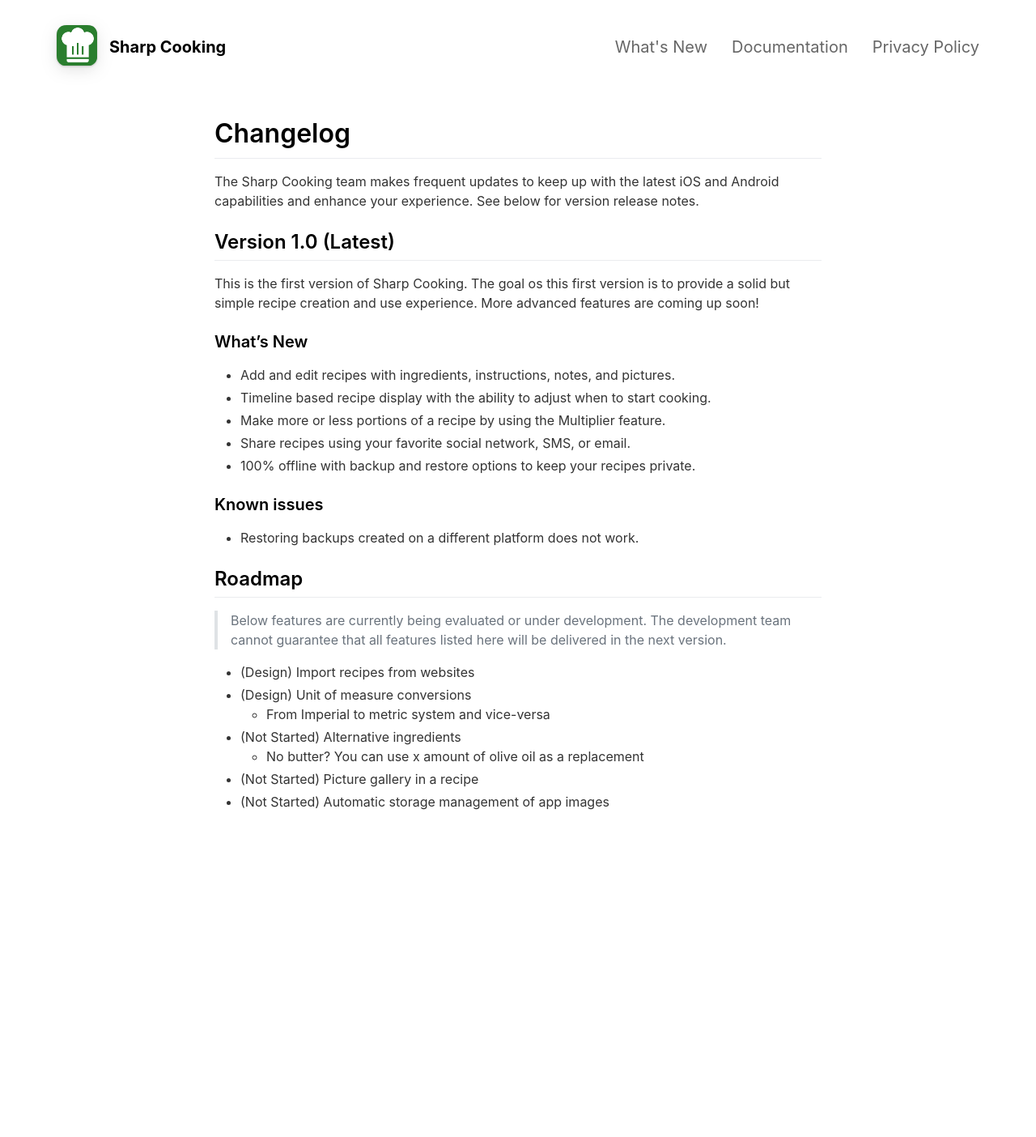
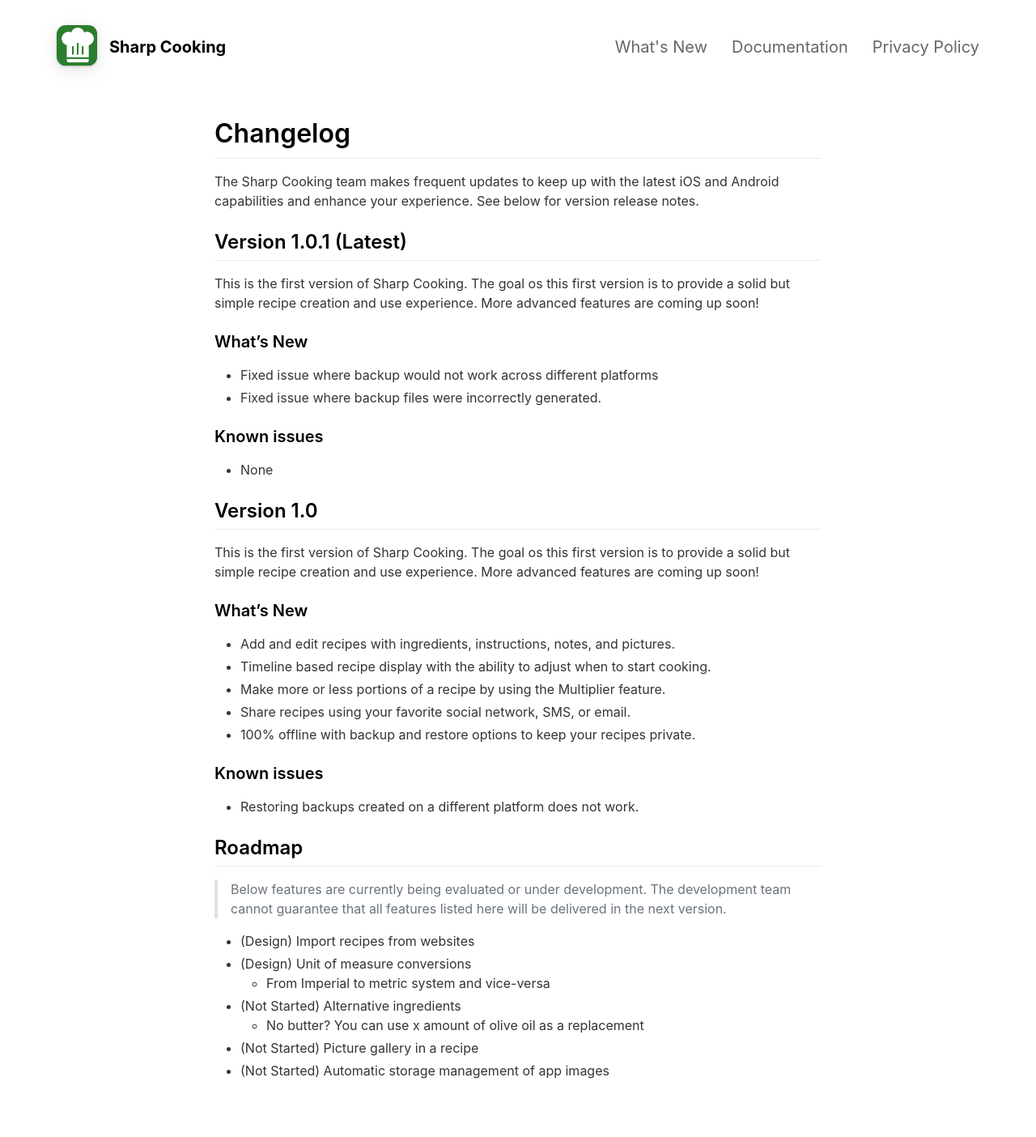
Before and after one commit to jlucaspains/sharp-cooking-pages, a Jekyll site: the page built from _pages/changelog.md, in a window 1280 px wide. Shown: the whole page at 81% size. Built offline with Jekyll 4.4.1, drawn with Linux system fonts in a browser that asks for light colours; nearby versions of some CDN libraries; before the commit the page ends 1072 px from its top, so only the background shows below that.

Commit message:
updated release notes, added new import site.

```diff
--- a/_pages/changelog.md
+++ b/_pages/changelog.md
@@ -7,7 +7,17 @@ include_in_header: true
 # Changelog
 The Sharp Cooking team makes frequent updates to keep up with the latest iOS and Android capabilities and enhance your experience. See below for version release notes.
 
-## **Version 1.0** (Latest)
+## **Version 1.0.1** (Latest)
+This is the first version of Sharp Cooking. The goal os this first version is to provide a solid but simple recipe creation and use experience. More advanced features are coming up soon!
+
+### What's New
+- Fixed issue where backup would not work across different platforms
+- Fixed issue where backup files were incorrectly generated.
+
+### Known issues
+- None
+
+## **Version 1.0**
 This is the first version of Sharp Cooking. The goal os this first version is to provide a solid but simple recipe creation and use experience. More advanced features are coming up soon!
 
 ### What's New
```
Also changed, not shown: assets/config/recipedownload.json (+16 -0 lines).
